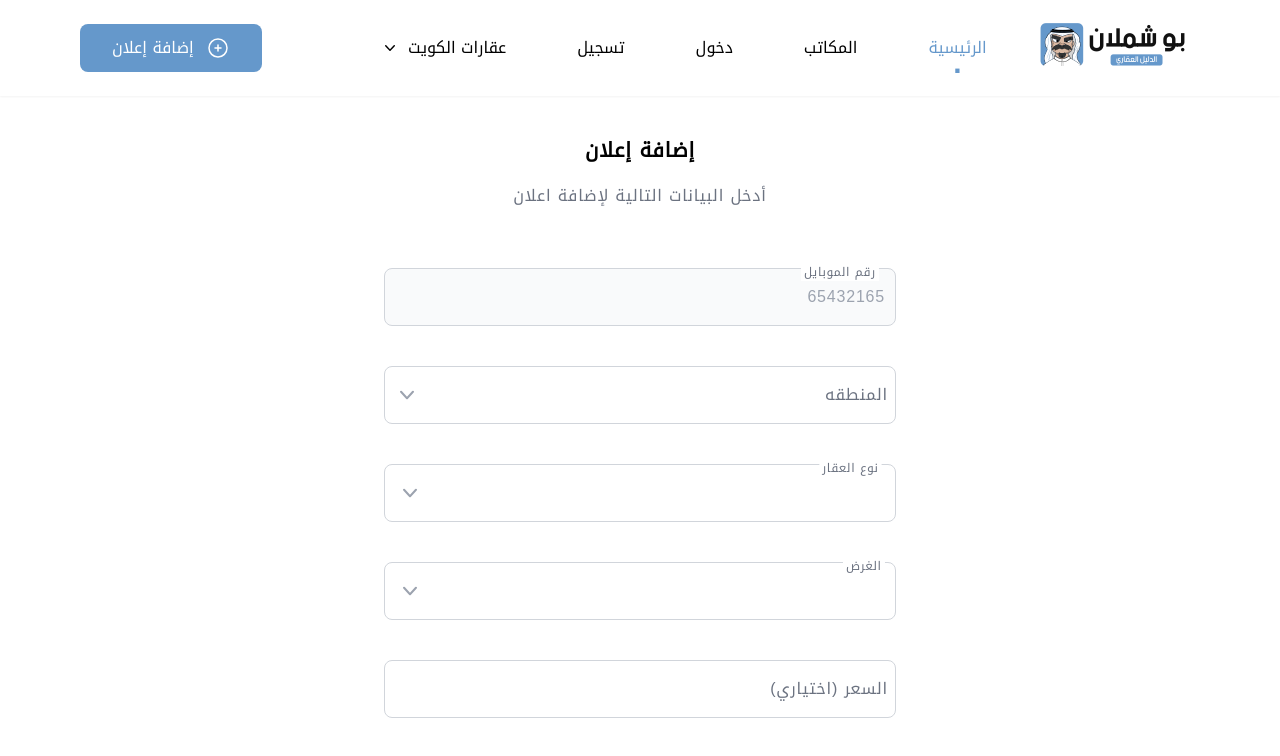
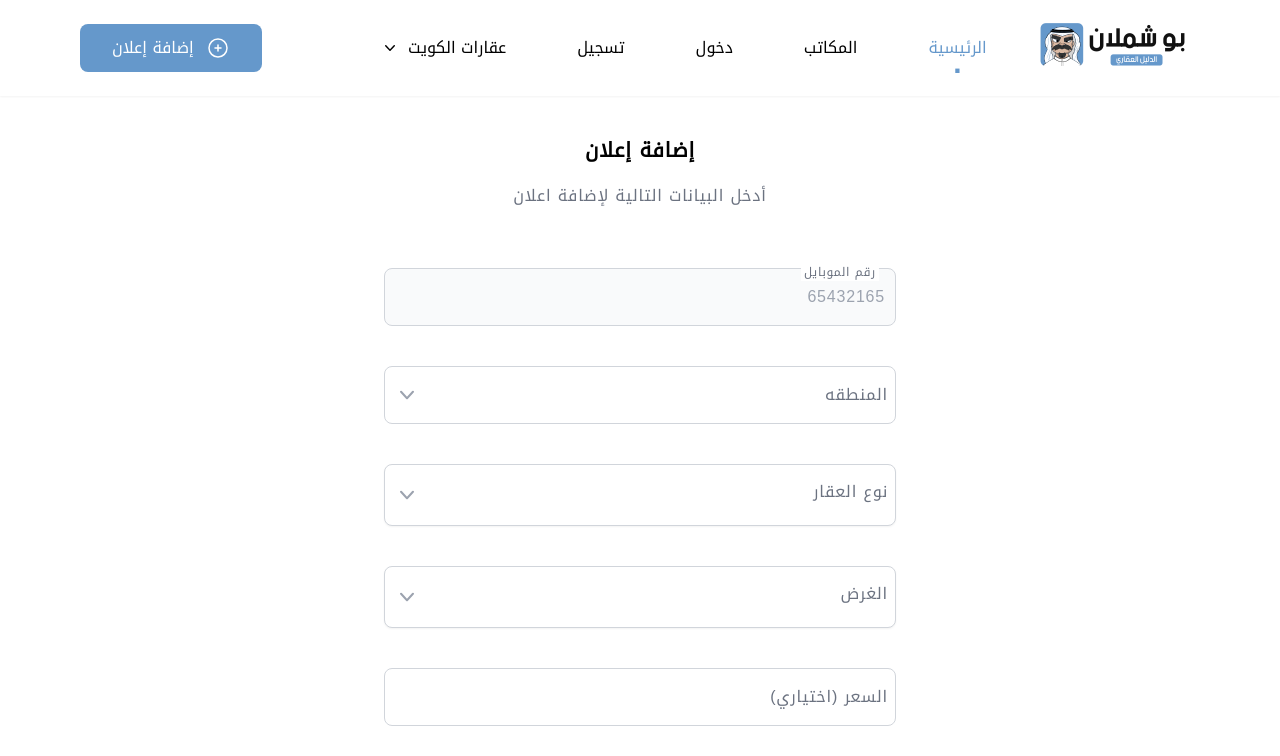
Before and after one commit to samiur-r/square-feet, a Next.js app: page /post/create in a window 1280 px wide. Shown: the top 756 px of the page. Built offline with nearby package versions, Linux system fonts and the light colour scheme; a web font is replaced by a local one.

Commit message:
feat: create list component

```diff
--- /dev/null
+++ b/src/components/ListBox.tsx
@@ -0,0 +1,107 @@
+import { Fragment, useState } from 'react'
+import { Listbox, Transition } from '@headlessui/react'
+import { ChevronUpIcon, ChevronDownIcon } from '@heroicons/react/20/solid'
+
+interface OptType {
+  id: number
+  title: string
+}
+
+interface ListProps {
+  placeholder: string
+  options: Array<OptType>
+  isFloatingLabel?: boolean
+  showFilterIcon?: boolean
+  bgGray?: boolean
+}
+
+const List: React.FC<ListProps> = ({
+  placeholder,
+  options,
+  isFloatingLabel,
+  showFilterIcon,
+  bgGray
+}) => {
+  const [selected, setSelected] = useState<OptType | undefined>(undefined)
+
+  return (
+    <Listbox value={selected} onChange={setSelected}>
+      {({ open }) => (
+        <div className="relative">
+          {isFloatingLabel && (
+            <span
+              className={`${(open || selected) && '-top-2 mx-4 text-sm'} ${
+                bgGray ? 'bg-gray-50' : 'bg-white'
+              } text-base pointer-events-none transition-all duration-300 text-gray-500 absolute z-10 mx-2 top-4`}
+            >
+              {placeholder}
+            </span>
+          )}
+          <Listbox.Button
+            className={`${
+              bgGray ? 'bg-gray-50' : 'bg-white'
+            } flex justify-between items-center py-4 px-2 relative w-full cursor-text rounded-lg border border-gray-300 shadow-sm focus:border-primary focus:outline-none text-base text-gray-500`}
+          >
+            <span className="flex gap-3 items-center w-full">
+              <span className={`${!showFilterIcon && 'hidden'}`}>
+                <svg
+                  xmlns="http://www.w3.org/2000/svg"
+                  fill="none"
+                  viewBox="0 0 24 24"
+                  strokeWidth="1.5"
+                  stroke="blue"
+                  className="w-5 h-5"
+                >
+                  <path
+                    strokeLinecap="round"
+                    strokeLinejoin="round"
+                    d="M12 3c2.755 0 5.455.232 8.083.678.533.09.917.556.917 1.096v1.044a2.25 2.25 0 01-.659 1.591l-5.432 5.432a2.25 2.25 0 00-.659 1.591v2.927a2.25 2.25 0 01-1.244 2.013L9.75 21v-6.568a2.25 2.25 0 00-.659-1.591L3.659 7.409A2.25 2.25 0 013 5.818V4.774c0-.54.384-1.006.917-1.096A48.32 48.32 0 0112 3z"
+                  />
+                </svg>
+              </span>
+              <span className="truncate">{selected?.title}</span>
+            </span>
+            <span className="pointer-events-none flex items-center pr-2">
+              {open ? (
+                <ChevronUpIcon
+                  className="h-7 w-7 text-gray-400"
+                  aria-hidden="true"
+                />
+              ) : (
+                <ChevronDownIcon
+                  className="h-7 w-7 text-gray-400"
+                  aria-hidden="true"
+                />
+              )}
+            </span>
+          </Listbox.Button>
+          <Transition
+            show={open}
+            as={Fragment}
+            leave="transition ease-in duration-100"
+            leaveFrom="opacity-100"
+            leaveTo="opacity-0"
+          >
+            <Listbox.Options className="absolute z-20 mt-3 max-h-60 w-full overflow-auto rounded-lg bg-white py-1 text-base shadow-lg ring-1 ring-black ring-opacity-5 focus:outline-none sm:text-sm">
+              {options.map((option) => (
+                <Listbox.Option
+                  key={option.id}
+                  className={`${
+                    selected?.id === option.id && 'bg-gray-200'
+                  } relative cursor-pointer hover:bg-gray-100 transition-all duration-500 select-none py-2 px-3`}
+                  value={option}
+                >
+                  <span className="block truncate font-semibold text-primary">
+                    {option.title}
+                  </span>
+                </Listbox.Option>
+              ))}
+            </Listbox.Options>
+          </Transition>
+        </div>
+      )}
+    </Listbox>
+  )
+}
+
+export default List
--- a/src/components/SearchBox/index.tsx
+++ b/src/components/SearchBox/index.tsx
@@ -3,6 +3,7 @@ import React, { useEffect, useState } from 'react'
 
 import { PRICE_RANGES } from 'constant'
 import { LocationType } from 'intefaces'
+import Link from 'next/link'
 import SelectDropZone from './SelectDropzone'
 import SelectPropertyType from './SelectPropertyType'
 import FilterModal from './FilterModal'
@@ -1065,6 +1066,7 @@ const SearchBox = () => {
 
   return (
     <div className="container max-w-6xl md:flex grid grid-cols-1 w-full md:w-auto px-5 md:px-10 pb-12 md:pb-auto md:py-12 md:rounded-lg md:shadow-md mt-20 md:-mt-20 bg-white">
+      <Link href="/filter">
         <button
           type="button"
           className="bg-secondary w-full md:w-auto whitespace-nowrap order-4 md:order-1 opacity-80 hover:opacity-100 text-white font-bold py-4 px-10 md:rounded-lg rounded-full"
@@ -1072,6 +1074,7 @@ const SearchBox = () => {
         >
           إبحث الآن
         </button>
+      </Link>
       <div className="md:hidden mb-5 cursor-pointer w-full grid grid-cols-3 rounded-full border">
         {purposes.map((purposeItem, index) => (
           <button
--- a/src/components/Select.tsx
+++ /dev/null
@@ -1,59 +0,0 @@
-import { ChevronDownIcon, ChevronUpIcon } from '@heroicons/react/20/solid'
-import React, { useState } from 'react'
-
-interface OptType {
-  id: number
-  title: string
-}
-
-interface SelectProps {
-  placeholder: string
-  options: Array<OptType>
-}
-
-const Select: React.FC<SelectProps> = ({ placeholder, options }) => {
-  const [selected, setSelected] = useState<OptType | undefined>(undefined)
-  const [open, setOpen] = useState(false)
-
-  return (
-    <div className="mt-10 relative">
-      <select
-        required
-        name="select"
-        value={selected?.title}
-        onChange={(e) => setSelected(JSON.parse(e.target.value))}
-        onFocus={() => setOpen(true)}
-        onBlur={() => setOpen(false)}
-        className="block bg-gray-50 px-2.5 py-4 w-full text-base text-gray-900 bg-transparent rounded-lg border border-gray-300 appearance-none focus:outline-none focus:ring-0 focus:border-blue-600 peer"
-      >
-        {/* eslint-disable-next-line jsx-a11y/control-has-associated-label */}
-        <option value="" selected disabled hidden />
-        {options.map((opt) => (
-          <option key={opt.id} value={JSON.stringify(opt)}>
-            {opt.title}
-          </option>
-        ))}
-      </select>
-      <label
-        htmlFor="select"
-        className={`${
-          selected ? '' : 'scale-100 -translate-y-1/2 top-1/2'
-        } absolute bg-white pointer-events-none cursor-text text-md text-gray-500 duration-300 transform -translate-y-4 scale-75 top-2 z-10 px-1 peer-focus:text-blue-600 peer-focus:top-2 peer-focus:scale-75 peer-focus:-translate-y-4 right-1`}
-      >
-        {placeholder}
-      </label>
-      <div className="absolute h-full flex items-center left-3 top-0">
-        {open ? (
-          <ChevronUpIcon className="h-7 w-7 text-gray-400" aria-hidden="true" />
-        ) : (
-          <ChevronDownIcon
-            className="h-7 w-7 text-gray-400"
-            aria-hidden="true"
-          />
-        )}
-      </div>
-    </div>
-  )
-}
-
-export default Select
--- a/src/pages/index.tsx
+++ b/src/pages/index.tsx
@@ -1,6 +1,6 @@
 import type { NextPage } from 'next'
 
-import SelectBox from 'components/SearchBox'
+import SearchBox from 'components/SearchBox'
 import Hero from 'components/Home/Hero'
 import Banner from 'components/Home/Banner'
 import Guide from 'components/Articles/Guide'
@@ -13,7 +13,7 @@ const Home: NextPage = () => {
   return (
     <>
       <Hero />
-      <SelectBox />
+      <SearchBox />
       <Banner />
       <Posts />
       <Guide />
--- a/src/pages/post/create.tsx
+++ b/src/pages/post/create.tsx
@@ -1,6 +1,7 @@
 import AutoComplete from 'components/AutoComplete'
-import Select from 'components/Select'
 import type { NextPage } from 'next'
+
+import ListBox from 'components/ListBox'
 
 const locations = [
   {
@@ -987,8 +988,17 @@ const CreatePost: NextPage = () => {
           </label>
         </div>
         <AutoComplete locations={locations} />
-        <Select options={propertyTypes} placeholder="نوع العقار" />
-        <Select options={purposes} placeholder="الغرض" />
+        <div className="mt-10">
+          <ListBox
+            options={propertyTypes}
+            placeholder="نوع العقار"
+            isFloatingLabel
+          />
+        </div>
+        <div className="mt-10">
+          <ListBox options={purposes} placeholder="الغرض" isFloatingLabel />
+        </div>
+
         <div className="relative mt-10">
           <input
             type="number"
```
Lines whose indentation alone changed are shown as unchanged.
